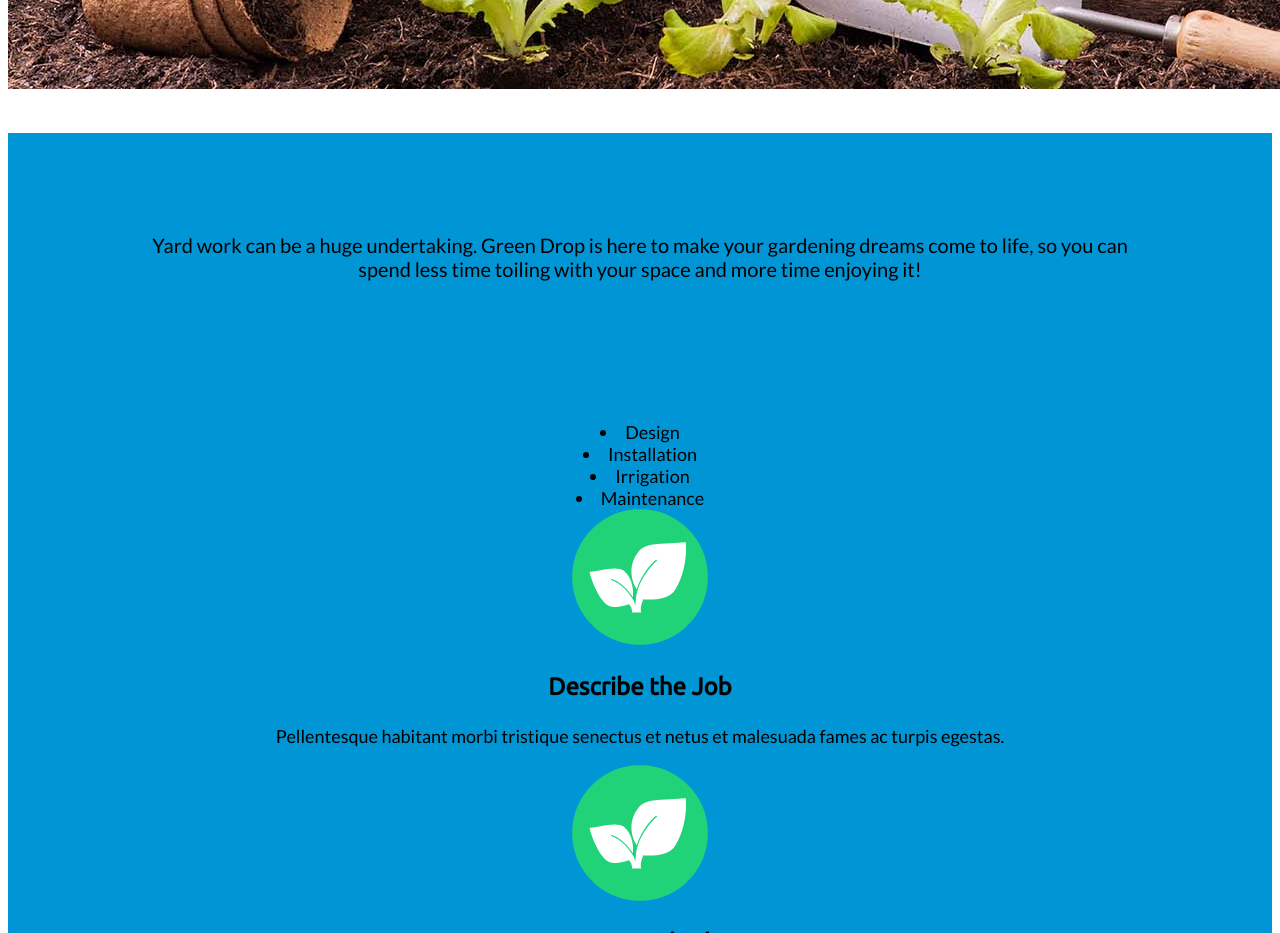
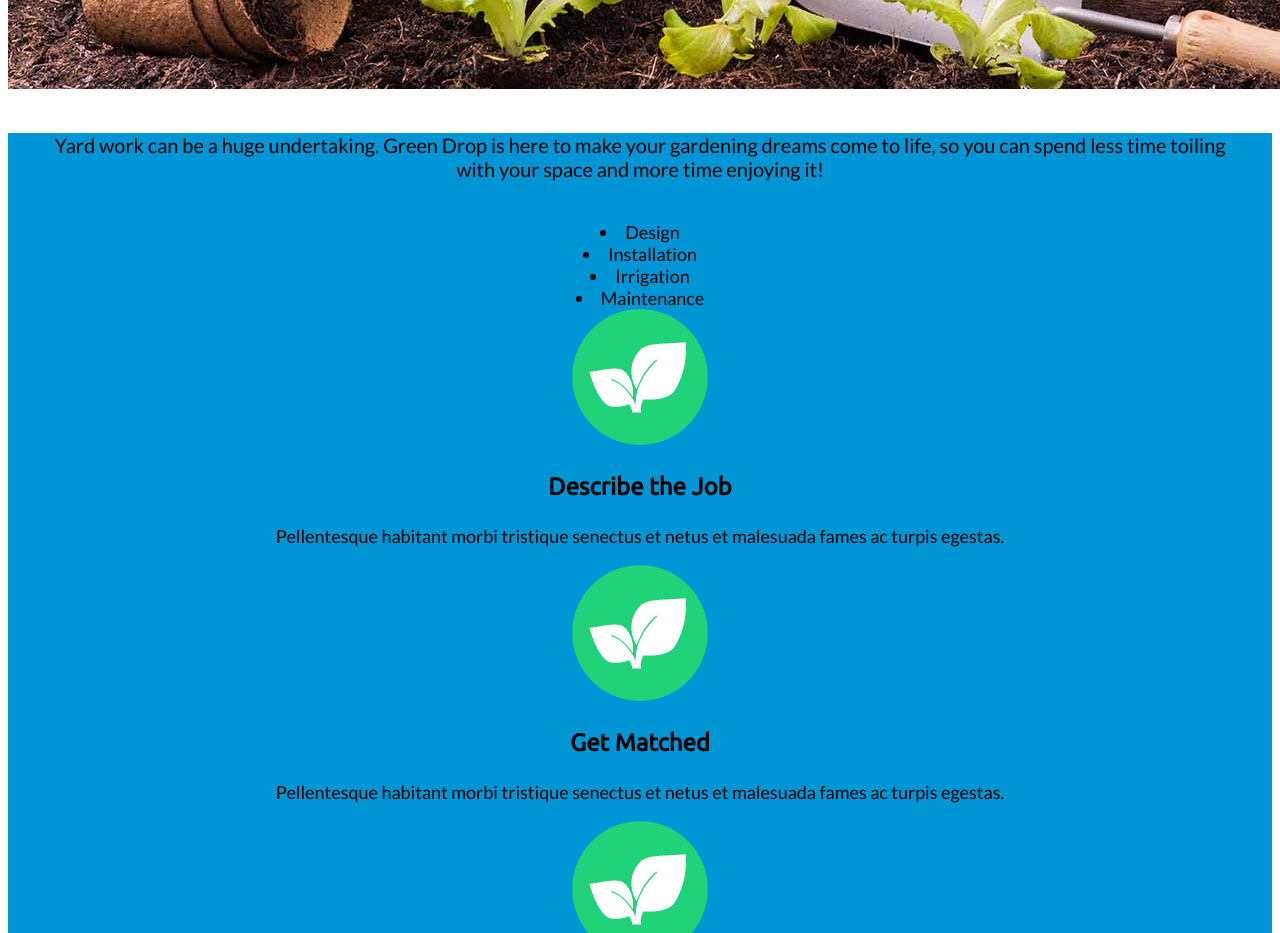
Before and after one commit to poornitely/poornitely.github.io, a plain HTML site: page unit_6/index.html in a window 1280 px wide. Shown: the part 920-1853 px from the top of the page. Drawn offline with Linux system fonts and the light colour scheme.

Commit message:
padding 3

```diff
--- a/unit_6/css/style.css
+++ b/unit_6/css/style.css
@@ -48,7 +48,7 @@ background-color: #fff;
 
 #elevator_pitch {
   margin: 2em;
-  padding: 5em;
+  padding: 5,2,5,2em;
   font-size: 20px;
   text-align: center;
 }
```
